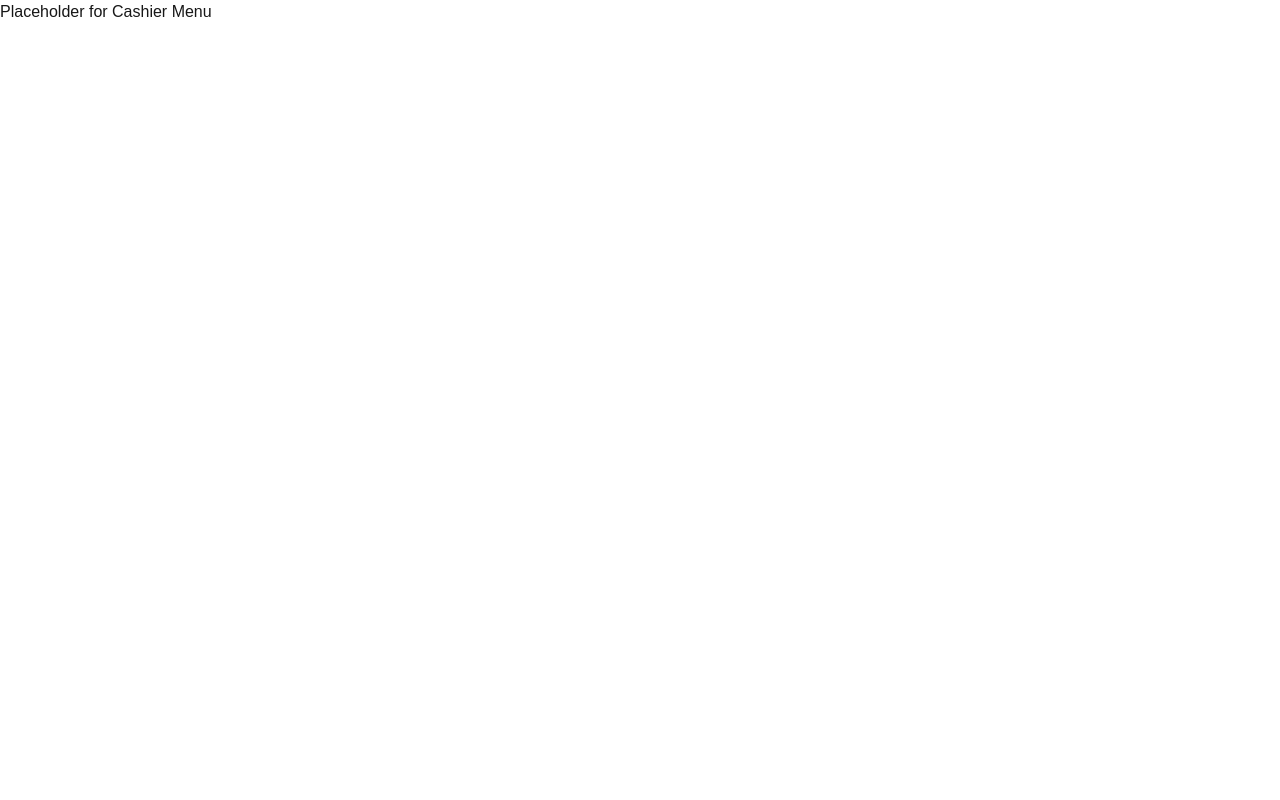
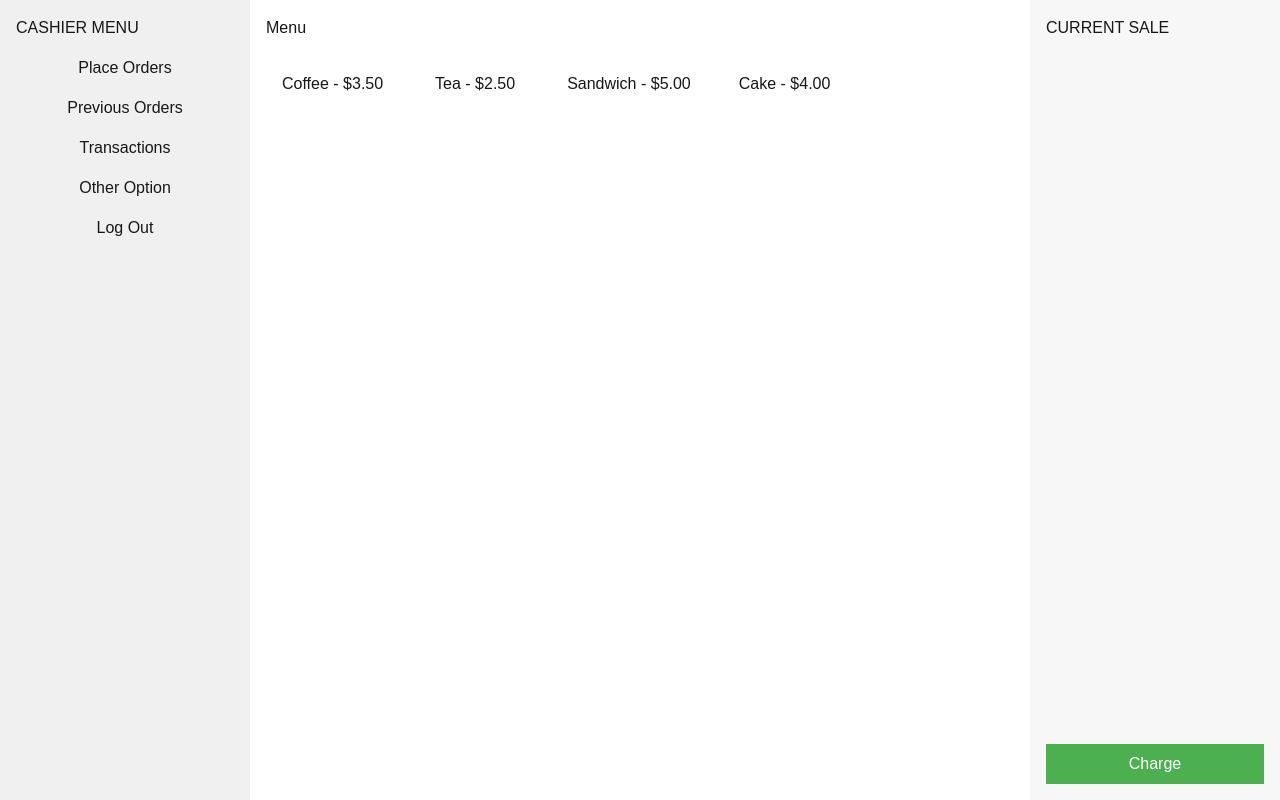
Before and after one commit to CSCE-331-Spring-2026-900-908/project3-team55, a Next.js app: page /cashier in a window 1280 px wide. Built offline with nearby package versions, Linux system fonts and the light colour scheme.

Commit message:
added the cashier page to view and perform basic ordering functions. Still need to access menu_items API

```diff
--- a/package.json
+++ b/package.json
@@ -23,6 +23,6 @@
     "eslint": "^9",
     "eslint-config-next": "16.2.1",
     "tailwindcss": "^4",
-    "typescript": "^5"
+    "typescript": "5.9.3"
   }
 }
--- a/src/app/cashier/page.tsx
+++ b/src/app/cashier/page.tsx
@@ -1,5 +1,78 @@
+"use client"; //react or whatever
+
+import { useState } from 'react';
+
+// Sample menu items
+const menuItems = [
+  { id: 1, name: "Coffee", price: 3.5 },
+  { id: 2, name: "Tea", price: 2.5 },
+  { id: 3, name: "Sandwich", price: 5.0 },
+  { id: 4, name: "Cake", price: 4.0 },
+];
+
+type Item = {
+  id: number;
+  name: string;
+  price: number;
+};
+
 export default function Home() {
+  const [currentOrder, setCurrentOrder] = useState<Item[]>([]);
+
+  const addToOrder = (item: Item) => {
+    setCurrentOrder([...currentOrder, item]);
+  };
+
+  const chargeOrder = () => {
+    const total = currentOrder.reduce((sum, item) => sum + item.price, 0);
+    alert(`Total: $${total.toFixed(2)}. Order has been charged!`);
+    setCurrentOrder([]);
+  };
+
   return (
-    <h1>Placeholder for Cashier Menu</h1>
+    <div style ={{ display: 'flex', minHeight: '100vh', fontFamily: "sans-serif" }}>
+        {/* Left navigation panel */}
+      <div style={{ width: "250px", background: "#f0f0f0", padding: "1rem", display: "flex", flexDirection: "column", gap: "1rem" }}>
+        <h2>CASHIER MENU</h2>
+        <button>Place Orders</button>
+        <button>Previous Orders</button>
+
+        <button>Transactions</button>
+        <button>Other Option</button>
+        <button>Log Out</button>
+      </div>
+
+      {/* Center menu items */}
+      <div style={{ flex: 1, padding: "1rem", display: "flex", flexDirection: "column", gap: "1rem" }}>
+        <h2>Menu</h2>
+        <div style={{ display: "flex", flexWrap: "wrap", gap: "1rem" }}>
+          {menuItems.map((item) => (
+            <button
+              key={item.id}
+              style={{ padding: "1rem", minWidth: "120px" }}
+              onClick={() => addToOrder(item)}
+            >
+              {item.name} - ${item.price.toFixed(2)}
+            </button>
+          ))}
+        </div>
+      </div>
+
+      {/* Right current order panel */}
+      <div style={{ width: "250px", background: "#f7f7f7", padding: "1rem", display: "flex", flexDirection: "column", gap: "1rem" }}>
+        <h2>CURRENT SALE</h2>
+        <ul style={{ flex: 1, overflowY: "auto", padding: 0, listStyle: "none" }}>
+          {currentOrder.map((item, idx) => (
+            <li key={idx}>
+              {item.name} - ${item.price.toFixed(2)}
+            </li>
+          ))}
+        </ul>
+        <button onClick={chargeOrder} style={{ padding: "0.5rem", backgroundColor: "#4CAF50", color: "white" }}>
+          Charge
+        </button>
+      </div>
+    </div>
+
   );
 }
```
Also changed, not shown: 1 other file (tests, documents, lock files or other folders).
